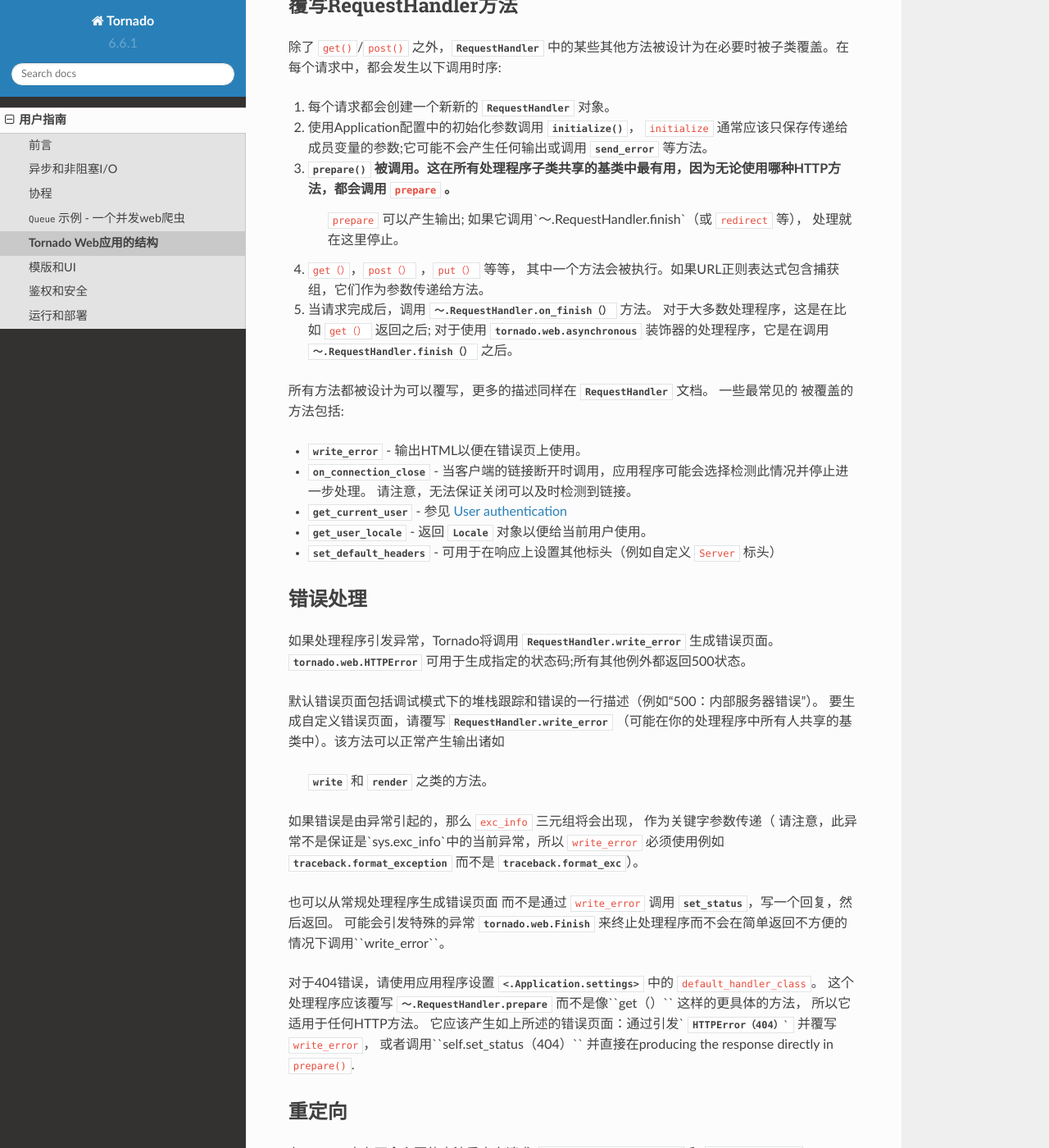
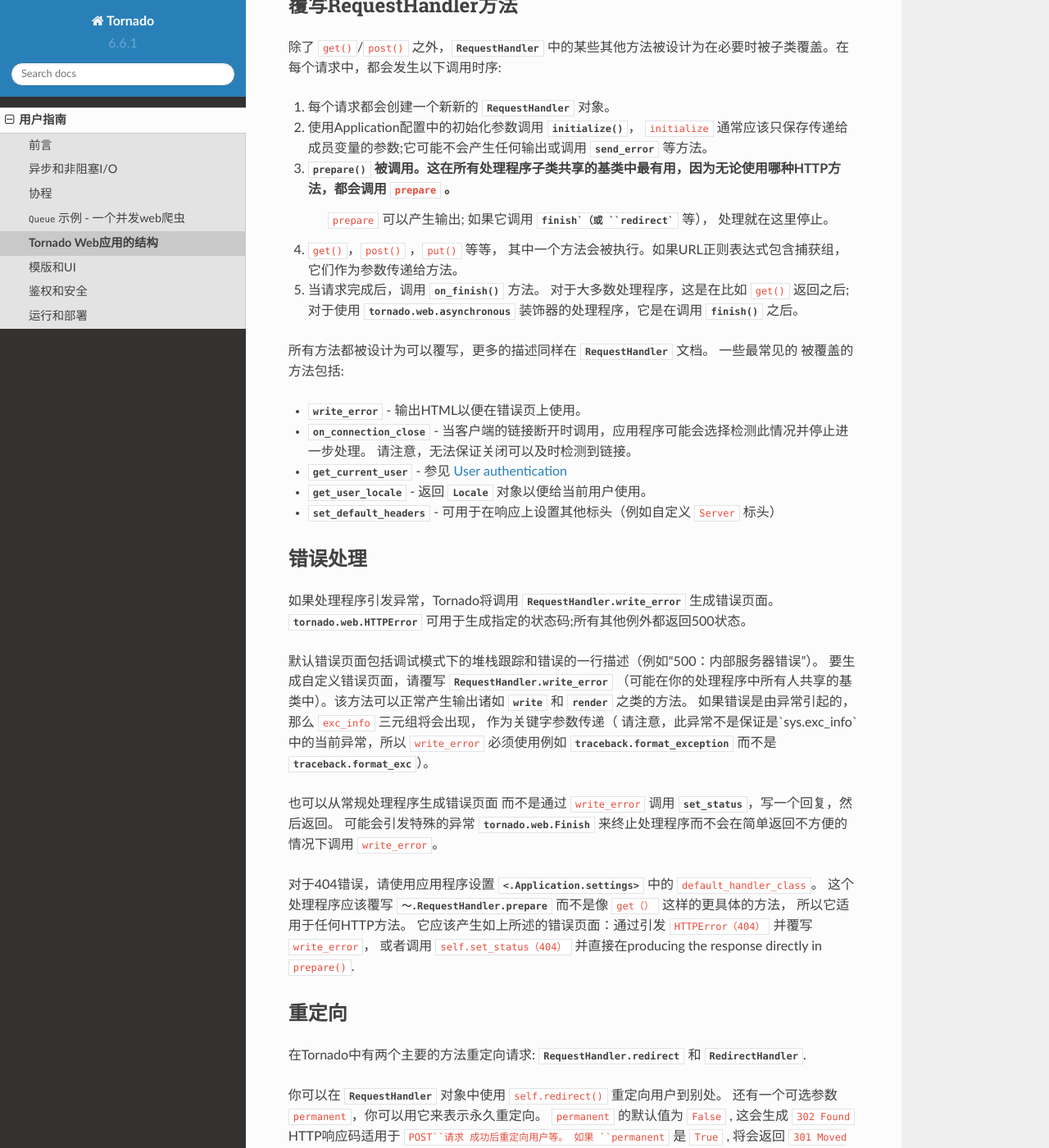
Before and after one commit to lau-jay/Tornado-doc-cn, a Sphinx documentation site: the page built from docs/guide/structure.rst, in a window 1280 px wide and 1400 px high, scrolled down 2778 px. Shown: the whole window at 82% size. Built offline with Sphinx 7.4.7 and the Read the Docs theme 2.0.0, drawn with Linux system fonts in a browser that asks for light colours; pages that are not in the unit, such as notebooks, are missing from menus; some of the changed text lies outside the part shown.

Commit message:
translate a part

```diff
--- a/docs/guide/structure.rst
+++ b/docs/guide/structure.rst
@@ -146,12 +146,12 @@
    通常应该只保存传递给成员变量的参数;它可能不会产生任何输出或调用
    `~.RequestHandler.send_error` 等方法。
 3. `~.RequestHandler.prepare()` 被调用。这在所有处理程序子类共享的基类中最有用，因为无论使用哪种HTTP方法，都会调用 ``prepare`` 。
-    ``prepare`` 可以产生输出; 如果它调用`〜.RequestHandler.finish`（或 ``redirect`` 等），
+    ``prepare`` 可以产生输出; 如果它调用 `~.RequestHandler.finish`（或 ``redirect`` 等），
     处理就在这里停止。
 
-4. ``get（）``，``post（）`` ，``put（）`` 等等， 其中一个方法会被执行。如果URL正则表达式包含捕获组，它们作为参数传递给方法。
-5. 当请求完成后，调用 `〜.RequestHandler.on_finish（）` 方法。 对于大多数处理程序，这是在比如 ``get（）`` 返回之后;
-   对于使用 `tornado.web.asynchronous` 装饰器的处理程序，它是在调用 `〜.RequestHandler.finish（）` 之后。
+4. ``get()``，``post()`` ，``put()`` 等等， 其中一个方法会被执行。如果URL正则表达式包含捕获组，它们作为参数传递给方法。
+5. 当请求完成后，调用 `~.RequestHandler.on_finish()` 方法。 对于大多数处理程序，这是在比如 ``get()`` 返回之后;
+   对于使用 `tornado.web.asynchronous` 装饰器的处理程序，它是在调用 `~.RequestHandler.finish()` 之后。
 
 所有方法都被设计为可以覆写，更多的描述同样在 `.RequestHandler` 文档。 一些最常见的
 被覆盖的方法包括:
@@ -170,18 +170,17 @@
 
 默认错误页面包括调试模式下的堆栈跟踪和错误的一行描述（例如“500：内部服务器错误”）。
 要生成自定义错误页面，请覆写 `RequestHandler.write_error`
-（可能在你的处理程序中所有人共享的基类中）。该方法可以正常产生输出诸如
- `~RequestHandler.write` 和 `~RequestHandler.render` 之类的方法。
+（可能在你的处理程序中所有人共享的基类中）。该方法可以正常产生输出诸如 `~RequestHandler.write` 和 `~RequestHandler.render` 之类的方法。
 如果错误是由异常引起的，那么 ``exc_info`` 三元组将会出现， 作为关键字参数传递（
 请注意，此异常不是保证是`sys.exc_info`中的当前异常，所以 ``write_error`` 必须使用例如 `traceback.format_exception` 而不是 `traceback.format_exc`）。
 
 也可以从常规处理程序生成错误页面 而不是通过 ``write_error`` 调用 `~.RequestHandler.set_status`，写一个回复，然后返回。
-可能会引发特殊的异常 `tornado.web.Finish` 来终止处理程序而不会在简单返回不方便的情况下调用``write_error``。
+可能会引发特殊的异常 `tornado.web.Finish` 来终止处理程序而不会在简单返回不方便的情况下调用 ``write_error``。
 
 对于404错误，请使用应用程序设置 `<.Application.settings>` 中的 ``default_handler_class``。
-这个处理程序应该覆写 `〜.RequestHandler.prepare` 而不是像``get（）`` 这样的更具体的方法，
-所以它适用于任何HTTP方法。 它应该产生如上所述的错误页面：通过引发` `HTTPError（404）`` 并覆写 ``write_error``，
-或者调用``self.set_status（404）`` 并直接在producing the response directly in ``prepare()``.
+这个处理程序应该覆写 `〜.RequestHandler.prepare` 而不是像 ``get（）`` 这样的更具体的方法，
+所以它适用于任何HTTP方法。 它应该产生如上所述的错误页面：通过引发 ``HTTPError（404）`` 并覆写 ``write_error``，
+或者调用 ``self.set_status（404）`` 并直接在producing the response directly in ``prepare()``.
 
 重定向
 ~~~~~~~~~~~
@@ -240,7 +239,6 @@
 .. testoutput::
    :hide:
 
-有关更高级的异步示例，请查看 `chat` 示例应用
-<https://github.com/tornadoweb/tornado/tree/stable/demos/chat>`_, 它使用 `长轮询` 实现了一个AJAX聊天室
-<http://en.wikipedia.org/wiki/Push_technology#Long_polling>`_. 长轮询的用户可能希望覆写
+有关更高级的异步示例，请查看 `chat` 示例应用 `<https://github.com/tornadoweb/tornado/tree/stable/demos/chat>` _, 它使用 `长轮询` 实现了一个AJAX聊天室
+ `<http://en.wikipedia.org/wiki/Push_technology#Long_polling>` _ 。长轮询的用户可能希望覆写
  ``on_connection_close（）`` 以在客户端关闭连接后进行清理（但请注意该方法的文档字符串以正确使用) 。
```
